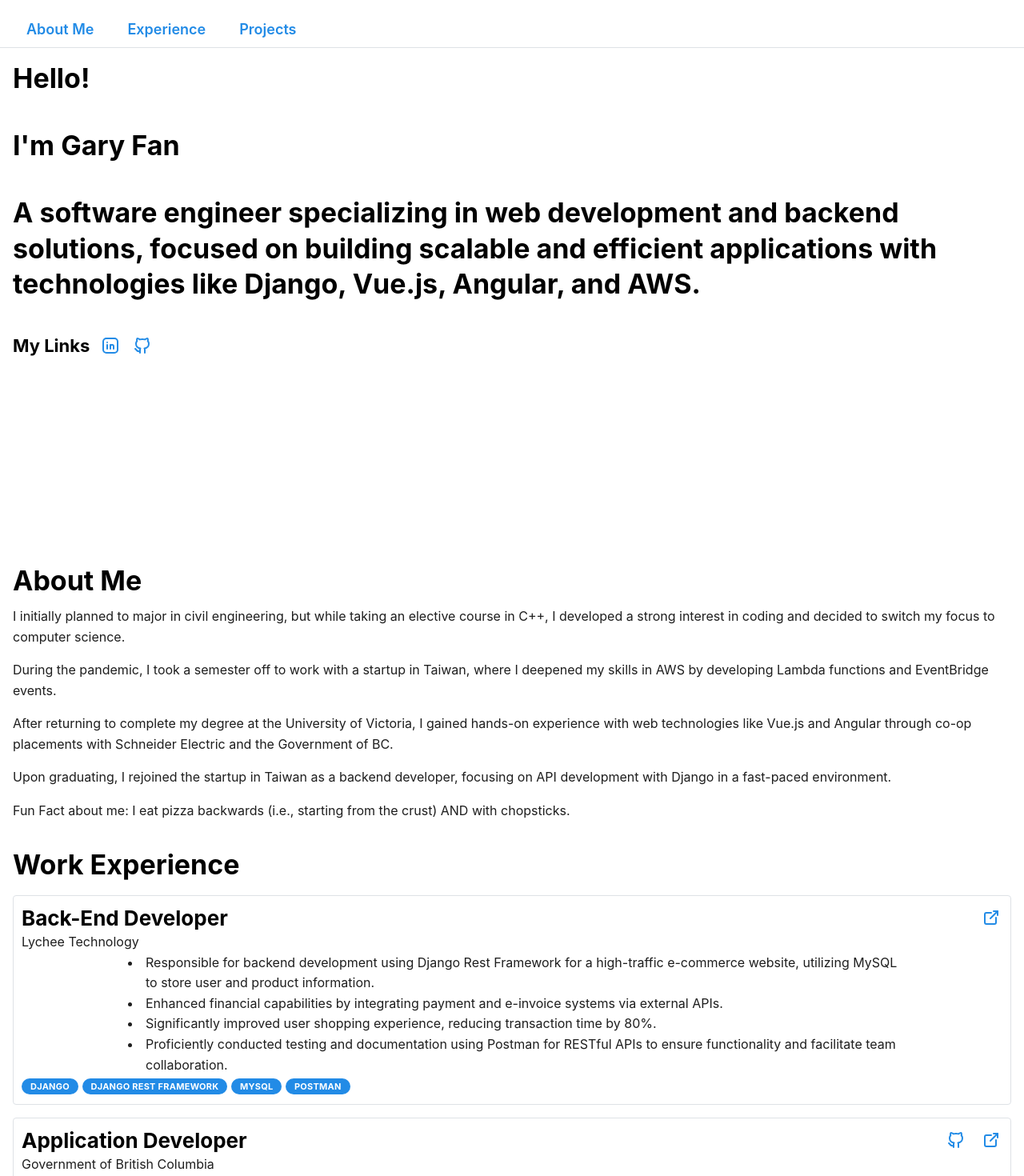
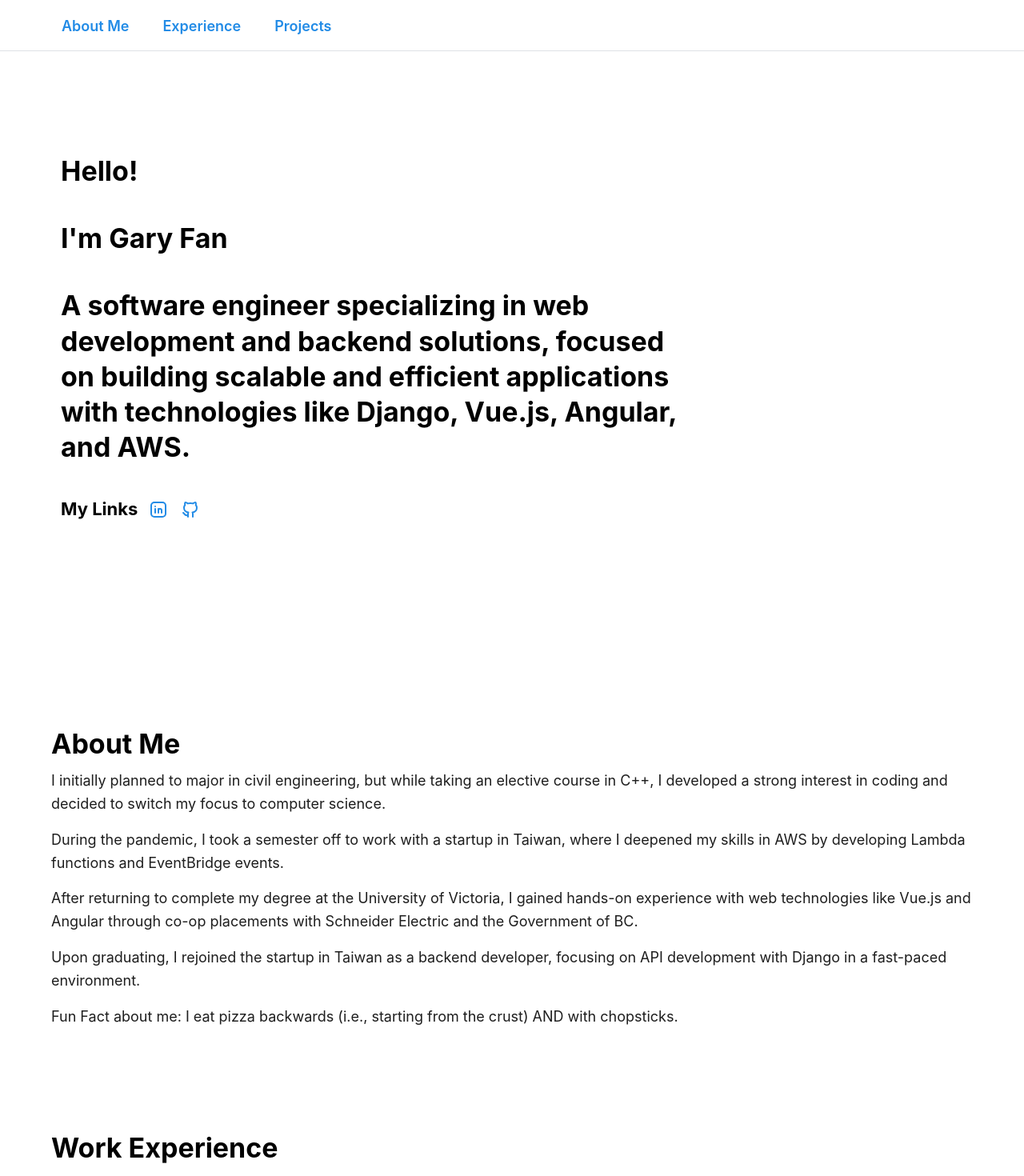
Before and after one commit to garyfan1/my_first_react, a React (Vite) app: page / in a window 1280 px wide. Shown: the top 1470 px of the page at 80% size. Built offline with nearby package versions, Linux system fonts and the light colour scheme.

Commit message:
put hello section in place

```diff
--- a/src/App.tsx
+++ b/src/App.tsx
@@ -1,9 +1,17 @@
-import { AppShell, Container, Space, Text, ListItem} from "@mantine/core";
+import {
+  AppShell,
+  Container,
+  Space,
+  Text,
+  ListItem,
+  List,
+  rem,
+} from "@mantine/core";
 
 import "@mantine/core/styles.css";
 
 import { MantineProvider, createTheme } from "@mantine/core";
-import Hello from "./sections/hello"
+import Hello from "./sections/hello";
 import AboutMe from "./sections/aboutMe";
 import Experience from "./sections/experience";
 import Projects from "./sections/projects";
@@ -15,6 +23,9 @@ function App() {
     /** Put your mantine theme override here */
     lineHeights: {
       md: "1.6",
+    },
+    fontSizes: {
+      md: rem(18)
     },
     components: {
       Text: Text.extend({
@@ -49,7 +60,7 @@ function App() {
 
   return (
     <MantineProvider theme={theme}>
-      <AppShell header={{ height: 60 }} padding="md">
+      <AppShell header={{ height: 64 }} padding={{ base: 32, lg: 64 }}>
         <AppShell.Header>
           <MyHeader
             scrollToAboutMe={scrollToAboutMe}
@@ -59,13 +70,15 @@ function App() {
         </AppShell.Header>
 
         <AppShell.Main>
-            <Hello/>
-            <Space h={256} />
-            <AboutMe ref={aboutMeRef} />
-            <Space h={32} />
-            <Experience ref={experieceRef} />
-            <Space h={32} />
-            <Projects ref={projectsRef} />
+          <Space h={64} />
+          <Hello />
+          <Space h={256} />
+          <AboutMe ref={aboutMeRef} />
+          <Space h={128} />
+          <Experience ref={experieceRef} />
+          <Space h={128} />
+          <Projects ref={projectsRef} />
+          <Space h={128} />
         </AppShell.Main>
       </AppShell>
     </MantineProvider>
--- a/src/header.tsx
+++ b/src/header.tsx
@@ -4,7 +4,7 @@ const MyHeader = ({ ...props }) => {
   const { scrollToAboutMe, scrollToExperience, scrollToProjects } = props;
   return (
     <>
-        <Group p={20}>
+        <Group ml={0} pt={16} pl={{base:32, lg:64}}>
           <Button
             size="compact-lg"
             onClick={scrollToAboutMe}
--- a/src/sections/hello.tsx
+++ b/src/sections/hello.tsx
@@ -1,20 +1,21 @@
-import { ActionIcon, Group, Space, Title } from "@mantine/core";
+import { ActionIcon, Container, Flex, Group, Space, Title } from "@mantine/core";
 import { IconBrandGithub, IconBrandLinkedin } from "@tabler/icons-react";
 const Hello = () => {
   return (
     <>
-      <Title order={1}>Hello!</Title>
-      <Space h={40}/>
-      <Title order={1}>I'm Gary Fan</Title>
-      <Space h={40}/>
-      <Title order={1}>
+    <Flex justify="flex-start">
+    <Container w="70%" pl={12} ml={0}>
+      <Title mb={40} order={1}>Hello!</Title>
+      <Title mb={40} order={1}>I'm Gary Fan</Title>
+      <Title mb={40} order={1}>
         A software engineer specializing in web development and backend
         solutions, focused on building scalable and efficient applications with
         technologies like Django, Vue.js, Angular, and AWS.
       </Title>
-      <Space h={40}/>
+    </Container>
+    </Flex>
 
-    <Group gap="sm">
+    <Group pl={12} ml={0} gap="sm">
     <Title order={3}>My Links</Title>
       <ActionIcon
         variant="transparent"
```
